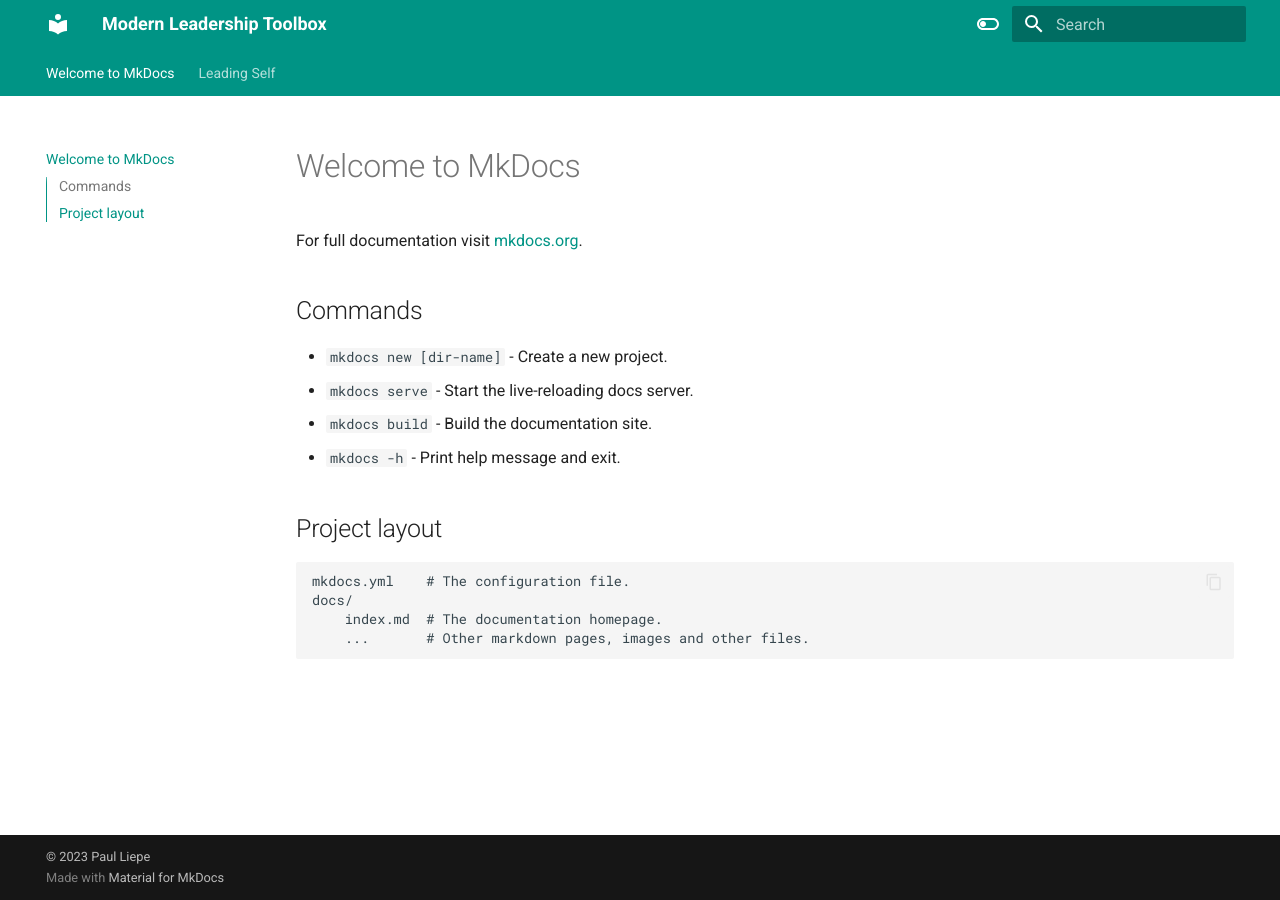
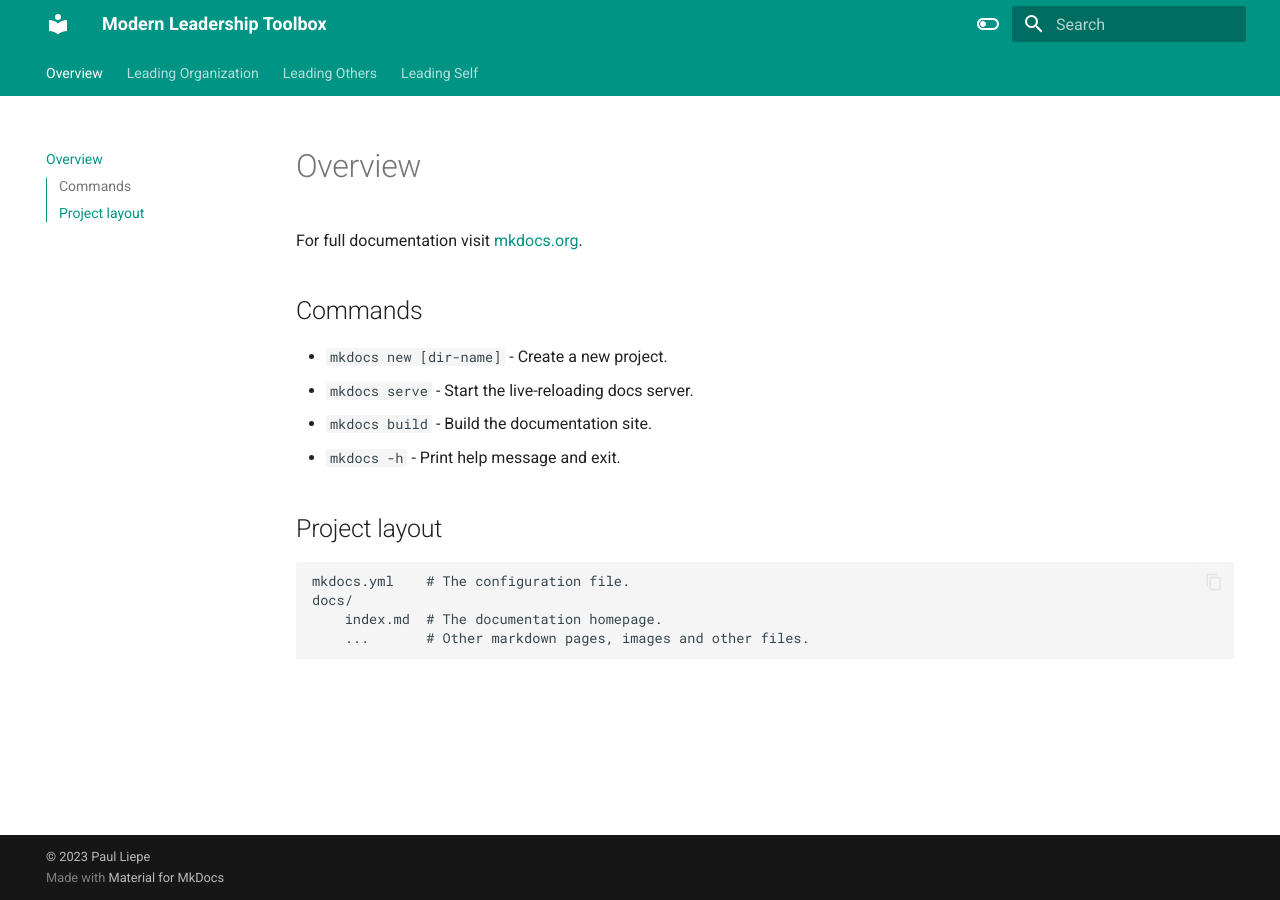
Before and after one commit to PLLE/leadership, an MkDocs documentation site: the page built from docs/index.md, in a window 1280 px wide. Built offline with MkDocs 1.6.1 and Material for MkDocs 9.7.7, drawn with Linux system fonts in a browser that asks for light colours.

```diff
--- a/docs/index.md
+++ b/docs/index.md
@@ -1,4 +1,7 @@
-# Welcome to MkDocs
+---
+comments: true
+---
+# Overview
 
 For full documentation visit [mkdocs.org](https://www.mkdocs.org).
 
--- /dev/null
+++ b/docs/leading-organization.md
@@ -0,0 +1,4 @@
+---
+comments: true
+---
+# Leading Organization
--- /dev/null
+++ b/docs/leading-others.md
@@ -0,0 +1,4 @@
+---
+comments: true
+---
+# Leading Others
```
Also changed, not shown: docs/leading-self.md (+3 -0 lines), overrides/partials/comments.html (added, +55 -0 lines).
